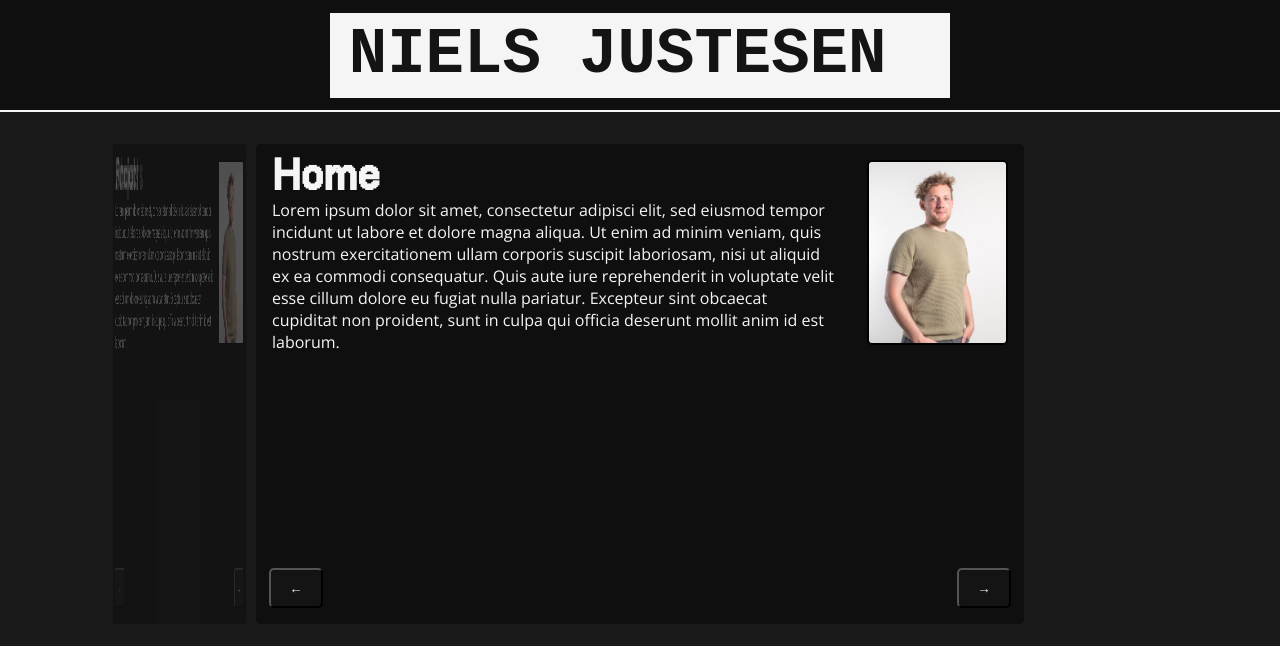
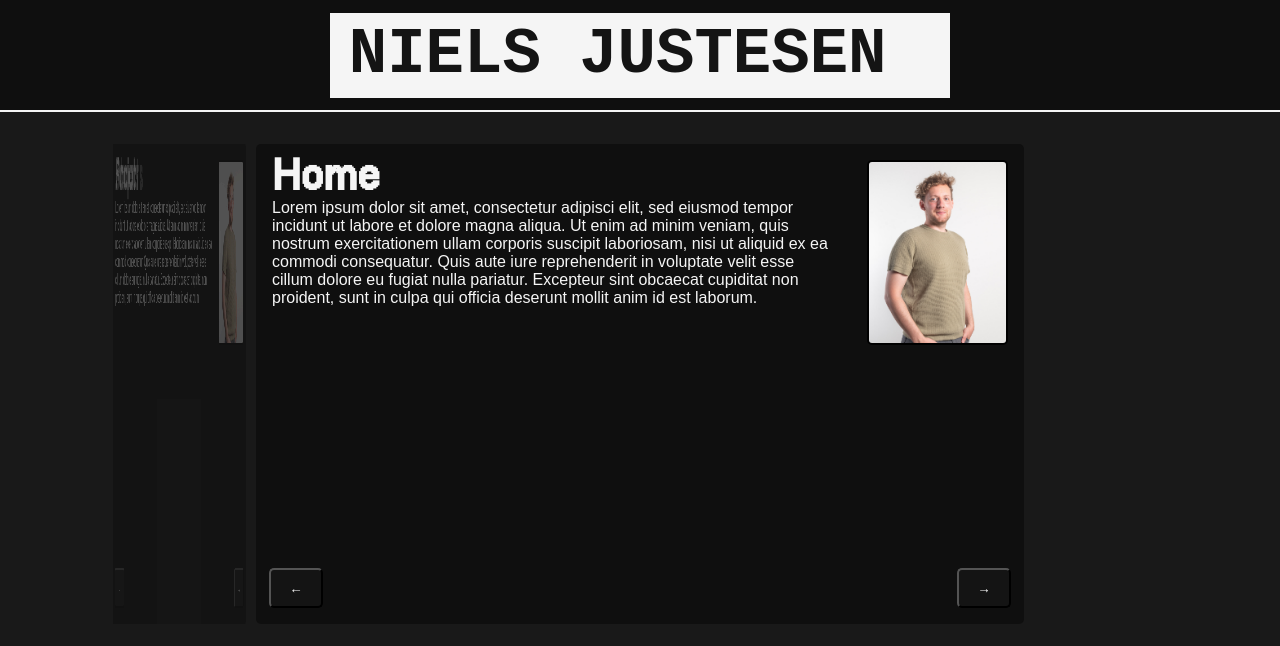
Before and after one commit to NielsJustesen/portfolio, a Vue app: page / in a window 1280 px wide. Shown: the top 646 px of the page. Built offline with nearby package versions, Linux system fonts and the light colour scheme.

Commit message:
Small fixes

```diff
--- a/src/assets/global.scss
+++ b/src/assets/global.scss
@@ -16,6 +16,7 @@
   margin: 0;
   color: var(--text-color);
   box-sizing: border-box;
+  font-family: sans-serif;
 }
 
 body {
--- a/src/components/HeaderTemplate.vue
+++ b/src/components/HeaderTemplate.vue
@@ -50,7 +50,7 @@ export default defineComponent({
       if (iterations.value >= originalName.value.length) {
         clearInterval(interval);
       }
-      iterations.value += 1 / 3;
+      iterations.value += 1 / 4;
     }, 30);
     const handleClick = (index: any) => {
       open.value = !open.value;
```
